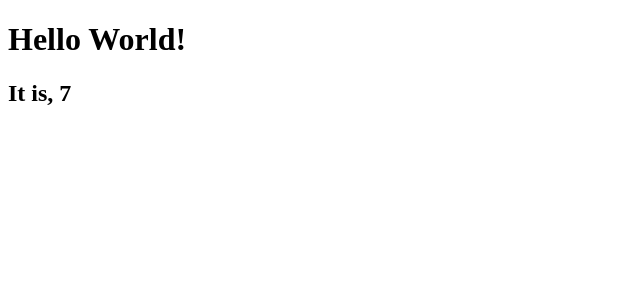
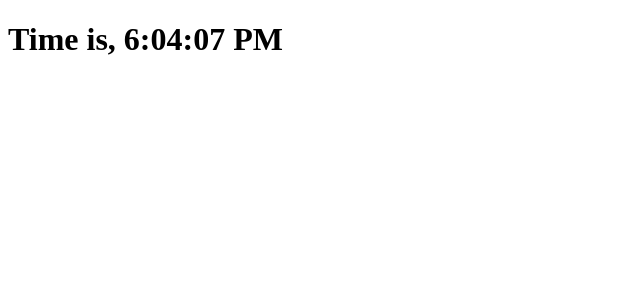
Before and after one commit to sagarhasan273/React, a React (Create React App) app: page / in a window 1280 px wide. Shown: the top 300 px of the page, without its empty margins (0-640 px from the left). Built offline with nearby package versions, Linux system fonts and the light colour scheme.

Commit message:
Clock created

```diff
--- /dev/null
+++ b/src/App.js
@@ -0,0 +1,13 @@
+/* eslint-disable react/prefer-stateless-function */
+import React from 'react';
+import Clock from './Components/Clock';
+
+class App extends React.Component {
+  render() {
+    return (
+      <Clock />
+    );
+  }
+}
+
+export default App;
--- /dev/null
+++ b/src/Components/Clock.js
@@ -0,0 +1,38 @@
+/* eslint-disable react/destructuring-assignment */
+/* eslint-disable react/sort-comp */
+import React from 'react';
+
+class Clock extends React.Component {
+  constructor(props) {
+    super(props);
+    this.state = { date: new Date() };
+  }
+
+  FormatTimeString() {
+    return this.state.date.toLocaleTimeString();
+  }
+
+  componentDidMount() {
+    this.timerID = setInterval(() => this.tick(), 1000);
+  }
+
+  tick() {
+    this.setState({
+      date: new Date(),
+    });
+  }
+
+  componentWillUnmount() {
+    clearInterval(this.timerID);
+  }
+
+  render() {
+    return (
+      <div>
+        <h1>Time is, {this.FormatTimeString()}</h1>
+      </div>
+    );
+  }
+}
+
+export default Clock;
--- a/src/index.js
+++ b/src/index.js
@@ -1,3 +1,5 @@
+/* eslint-disable react/no-access-state-in-setstate */
+/* eslint-disable react/button-has-type */
 /* eslint-disable eqeqeq */
 /* eslint-disable radix */
 /* eslint-disable no-restricted-syntax */
@@ -8,38 +10,19 @@
 
 import React from 'react';
 import { createRoot } from 'react-dom/client';
+import App from './App';
 import './index.css';
+import reportWebVitals from './reportWebVitals';
 
-class Clocks extends React.Component {
-  constructor(props) {
-    super(props);
-    this.state = { counter: 0 };
-  }
+function Start() {
+  return (
+    <React.StrictMode>
+      <App />
+    </React.StrictMode>
+  );
+}
+createRoot(document.getElementById('root')).render(
+  <Start />,
+);
 
-  componentDidMount() {
-    this.timerID = setInterval(() => this.tick(), 1000);
-  }
-
-  tick() {
-    this.setState((state, props) => ({ counter: state.counter + parseInt(props.increament) }));
-  }
-
-  componentWillUnmount() {
-    clearInterval(this.timerID);
-  }
-
-  render() {
-    return (
-      <div className="heading">
-        <h1>Hello World!</h1>
-        <h2 className="text">It is, {this.state.counter}</h2>
-      </div>
-    );
-  }
-}
-
-createRoot(document.getElementById('root')).render(
-  <div>
-    <Clocks increament="1" />
-  </div>,
-);
+reportWebVitals();
```
